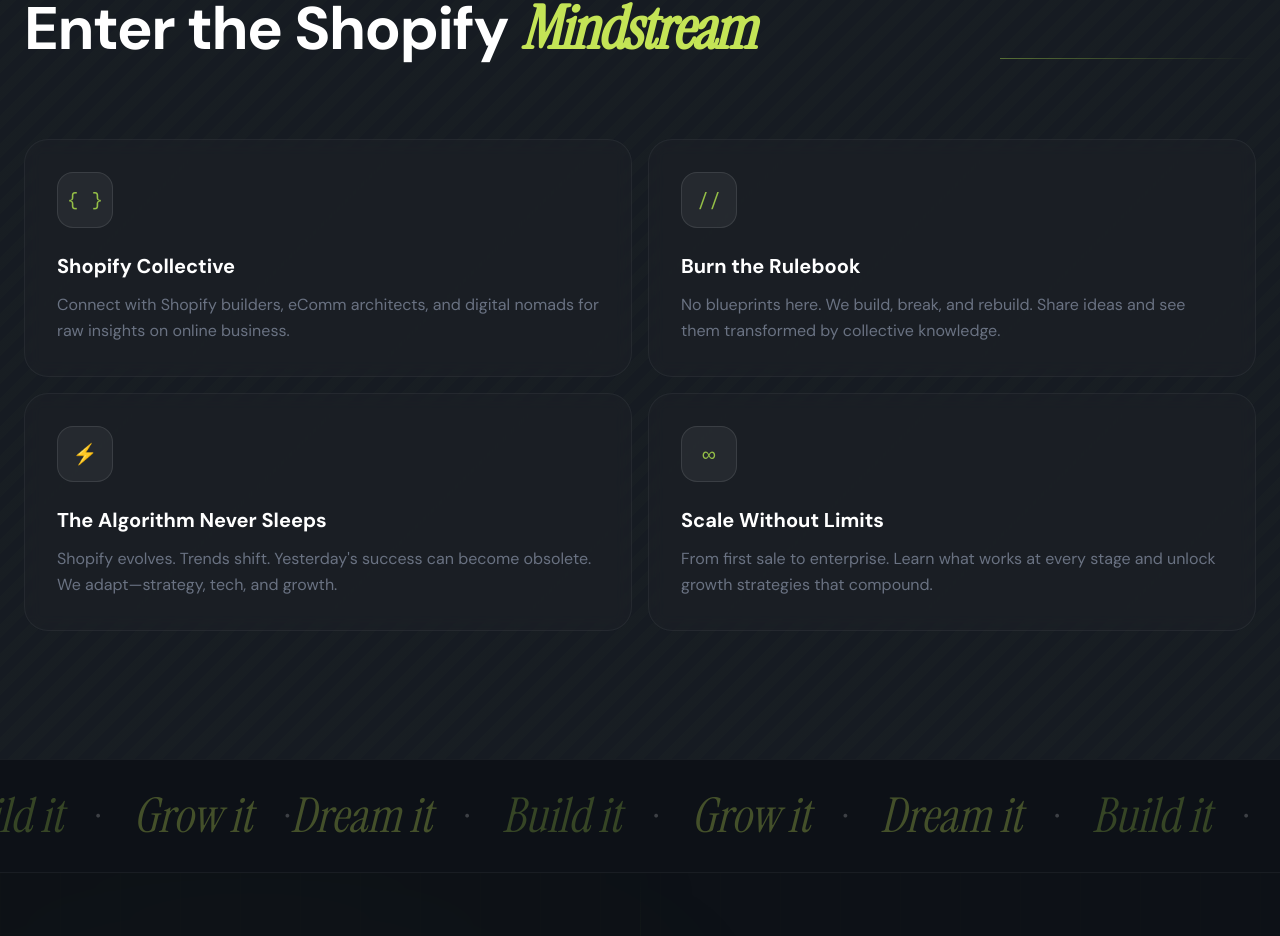
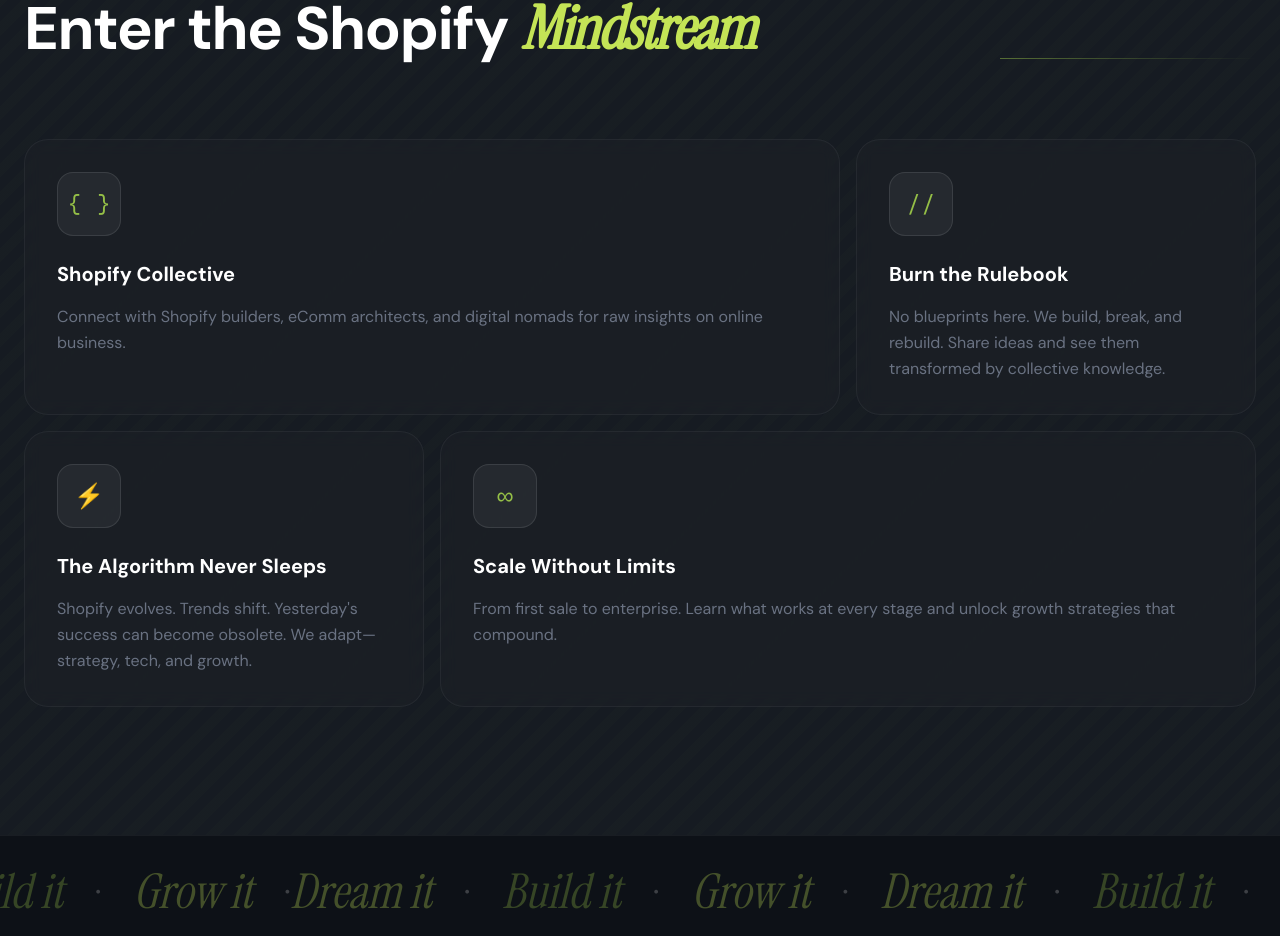
Before and after one commit to danhilse/talk-shop, a Next.js app: page / in a window 1280 px wide. Shown: the part 1199-2135 px from the top of the page. Built offline with nearby package versions, Linux system fonts and the light colour scheme.

Commit message:
Refactor feature card layout to use a Bento grid, increase icon size, and adjust spacing for improved visual hierarchy.

```diff
--- a/app/page.tsx
+++ b/app/page.tsx
@@ -302,23 +302,25 @@
             </div>
           </div>
 
-          {/* Feature cards - 2x2 grid */}
-          <div className="grid gap-4 md:grid-cols-2">
-            {features.map((feature) => (
+          {/* Feature cards - Bento grid */}
+          <div className="grid gap-4 md:grid-cols-2 lg:grid-cols-3">
+            {features.map((feature, index) => (
               <div
                 key={feature.title}
-                className="group relative overflow-hidden rounded-3xl border border-white/5 bg-carbon/30 p-8 backdrop-blur-sm transition-all duration-500 hover:border-white/20 hover:scale-[1.02]"
+                className={`group relative overflow-hidden rounded-3xl border border-white/5 bg-carbon/30 p-8 backdrop-blur-sm transition-all duration-500 hover:border-white/20 hover:scale-[1.02] ${
+                  index === 0 ? 'lg:col-span-2' : ''
+                } ${index === 3 ? 'lg:col-span-2' : ''}`}
               >
                 {/* Gradient background on hover */}
                 <div className={`absolute inset-0 bg-gradient-to-br ${feature.gradient} opacity-0 transition-opacity duration-500 group-hover:opacity-100`}></div>
 
                 <div className="relative">
                   {/* Icon */}
-                  <div className="mb-6 inline-flex h-14 w-14 items-center justify-center rounded-2xl bg-white/5 border border-white/10 font-mono text-xl text-shopify transition-all duration-300 group-hover:bg-shopify/20 group-hover:border-shopify/30">
+                  <div className="mb-6 inline-flex h-16 w-16 items-center justify-center rounded-2xl bg-white/5 border border-white/10 font-mono text-2xl text-shopify transition-all duration-300 group-hover:bg-shopify/20 group-hover:border-shopify/30">
                     {feature.icon}
                   </div>
 
-                  <h3 className="mb-3 text-xl font-bold text-white">
+                  <h3 className="mb-4 text-xl font-bold text-white">
                     {feature.title}
                   </h3>
                   <p className="leading-relaxed text-gray-500 transition-colors group-hover:text-gray-400">
```
